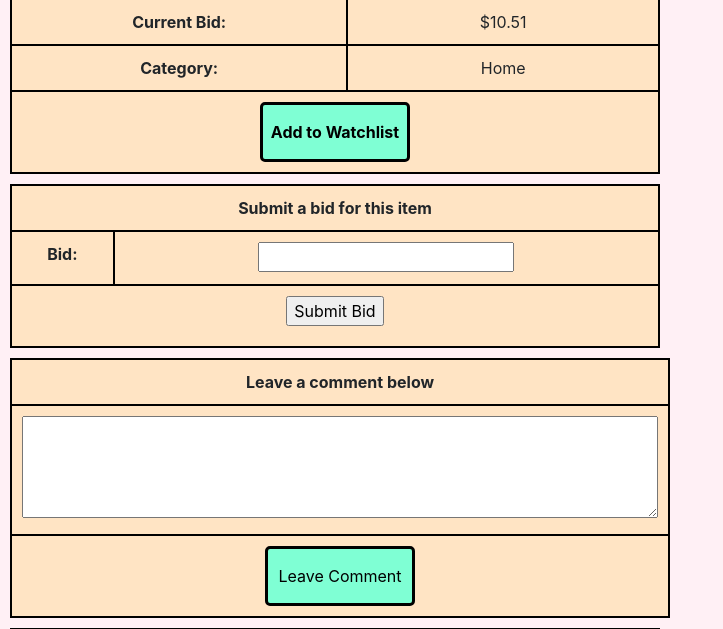
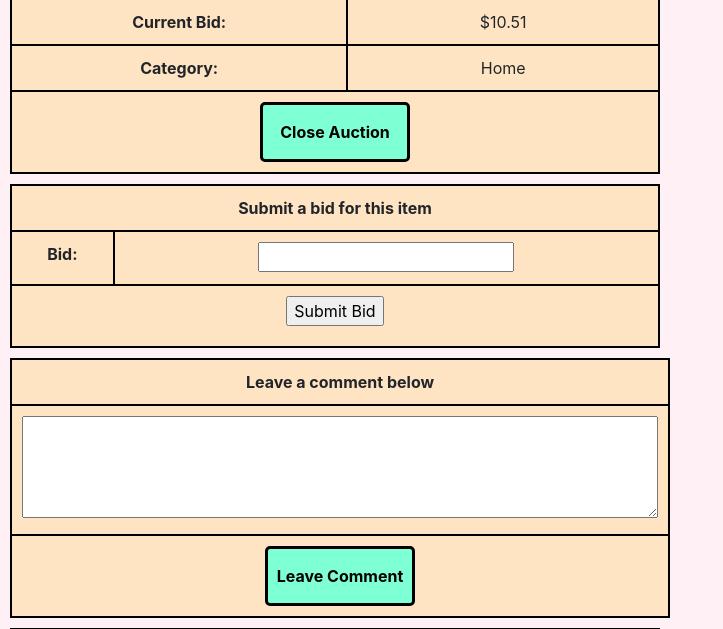
Before and after one commit to Dpay123/Commerce-2.0, a Django app: page /listing/2 in a window 1280 px wide. Shown: the part 757-1386 px from the top of the page, without its empty margins (0-723 px from the left). Run offline with Django 3.2, Linux system fonts and the light colour scheme; a user stored in the database is signed in; data comes from the database, SQL or seed files in the repository; both versions use the stored data as it was after the commit; data that the repository does not hold is empty; some libraries are stand-ins or nearby versions.

Commit message:
close button

```diff
--- a/auctions/static/auctions/styles.css
+++ b/auctions/static/auctions/styles.css
@@ -45,6 +45,7 @@ button {
     height: 60px;
     width: 150px;
     background-color: aquamarine;
+    font-weight: bold;
 }
 
 img {
--- a/auctions/templates/auctions/listing.html
+++ b/auctions/templates/auctions/listing.html
@@ -13,6 +13,7 @@
             <th>Description: </th>
             <td>{{ listing.description }}</td>
         </tr>
+
         <tr>
             <th>Starting Bid: </th>
             <td>${{ listing.starting_bid | floatformat:2 }}</td>
@@ -26,19 +27,32 @@
             <td>{{ listing.category }}</td>
         </tr>
 
-        <form id="watch" method="POST" action="{% url 'listing' listing.id %}">
-            {% csrf_token %}
+        {% if not seller %}
+        <form id="watch" method="POST" action="{% url 'listing' listing.id %}">{% csrf_token %}
+
             {% if watched %}
             <tr>
-            <th colspan="2"><button type="submit" name="button" form="watch" value="Watchlist"><b>Remove from Watchlist</b></button></th>
+                <th colspan="2"><button type="submit" name="button" form="watch" value="Watchlist">Remove from Watchlist</button></th>
             </tr>
             {% endif %}
             {% if not watched %}
             <tr>
-            <th colspan="2"><button type="submit" name="button" form="watch" value="Watchlist"><b>Add to Watchlist</b></button></th>
+                <th colspan="2"><button type="submit" name="button" form="watch" value="Watchlist">Add to Watchlist</button></th>
             </tr>
             {% endif %}
         </form>
+        {% endif %}
+
+        {% if seller %}
+        <form id="close" method="POST" action="{% url 'listing' listing.id %}">{% csrf_token %}
+
+            <tr>
+                <th colspan="2"><button type="submit" name="button" value="Close">Close Auction</button></th>
+            </tr>
+
+        </form>
+        {% endif %}
+
     </table>
 
     <div></div>
--- a/auctions/views.py
+++ b/auctions/views.py
@@ -34,8 +34,12 @@ class NewWatchForm(ModelForm):
 def check_if_watched(user, listing):
     if not user.watchlist.filter(listing = listing):
         return False
-    else:
+    return True
+
+def check_if_seller(user, listing):
+    if user == listing.seller:
         return True
+    return False
 
 def is_valid(bid, listing):
     if bid > listing.starting_bid and (listing.current_bid is None or bid > listing.current_bid):
@@ -48,16 +52,20 @@ def listing(request, listing_id):
     comments = Comment.objects.all()
     user = User.objects.get(username=request.user)
     watched = check_if_watched(user, listing)
+    seller = check_if_seller(user, listing)
     context = {
         "listing": listing,
         "comments": comments,
         "bid_form": NewBidForm(),
         "watch_form": NewWatchForm(),
         "comment_form": NewCommentForm(),
-        "watched": watched
+        "watched": watched,
+        "seller": seller
     }
     if request.method == "POST":
-        if request.POST.get("button") == "Watchlist":
+        if request.POST.get("button") == "Close":
+            return HttpResponseRedirect(reverse('listing', args=(listing.id,)))
+        elif request.POST.get("button") == "Watchlist":
             if not watched:
                 watchlist = Watchlist()
                 watchlist.user = user
@@ -100,6 +108,7 @@ def listing(request, listing_id):
                 return render(request, "auctions/listing.html", context2)
     else:
         return render(request, "auctions/listing.html", context)
+
 
 def categories(request):
     category_list = []
```
Also changed, not shown: db.sqlite3. Lines whose indentation alone changed are shown as unchanged.
